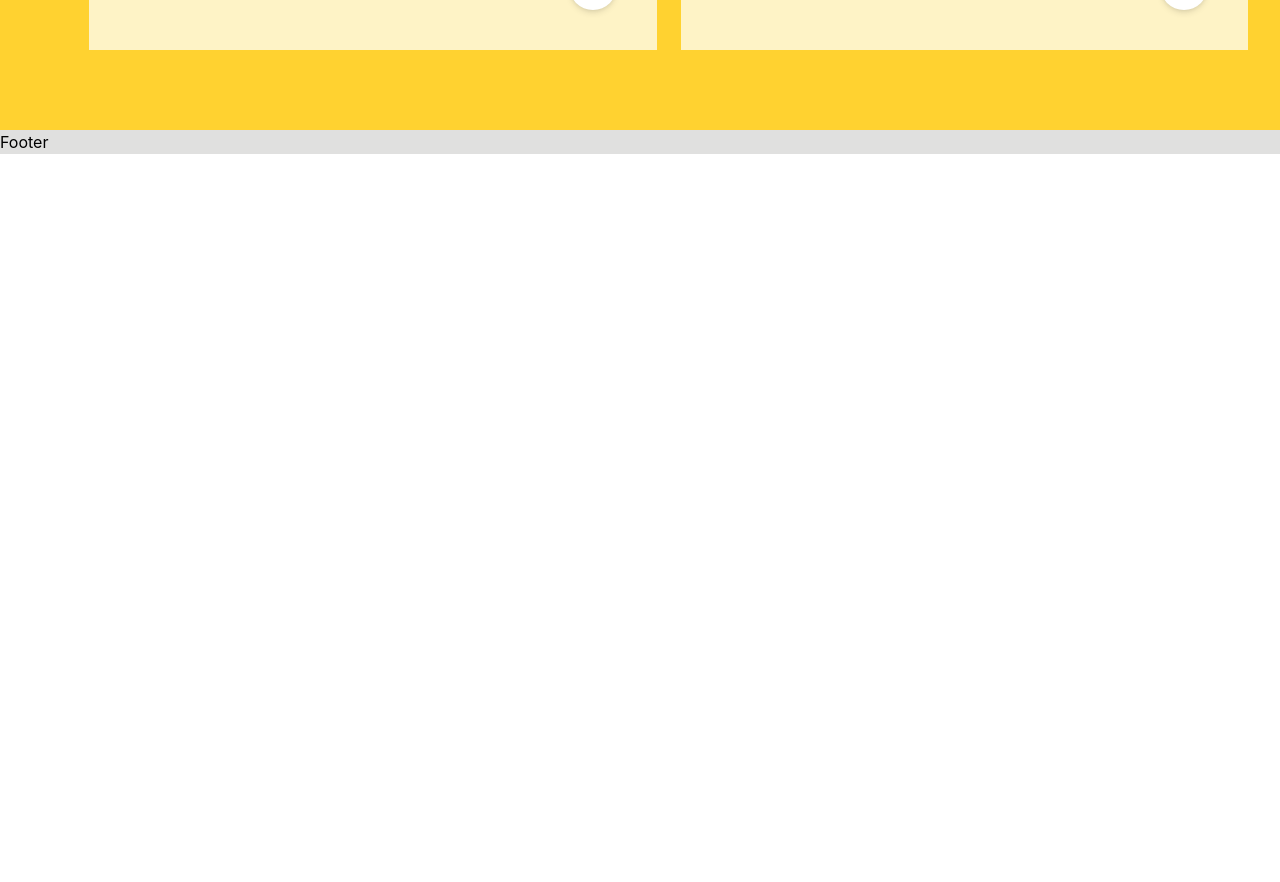
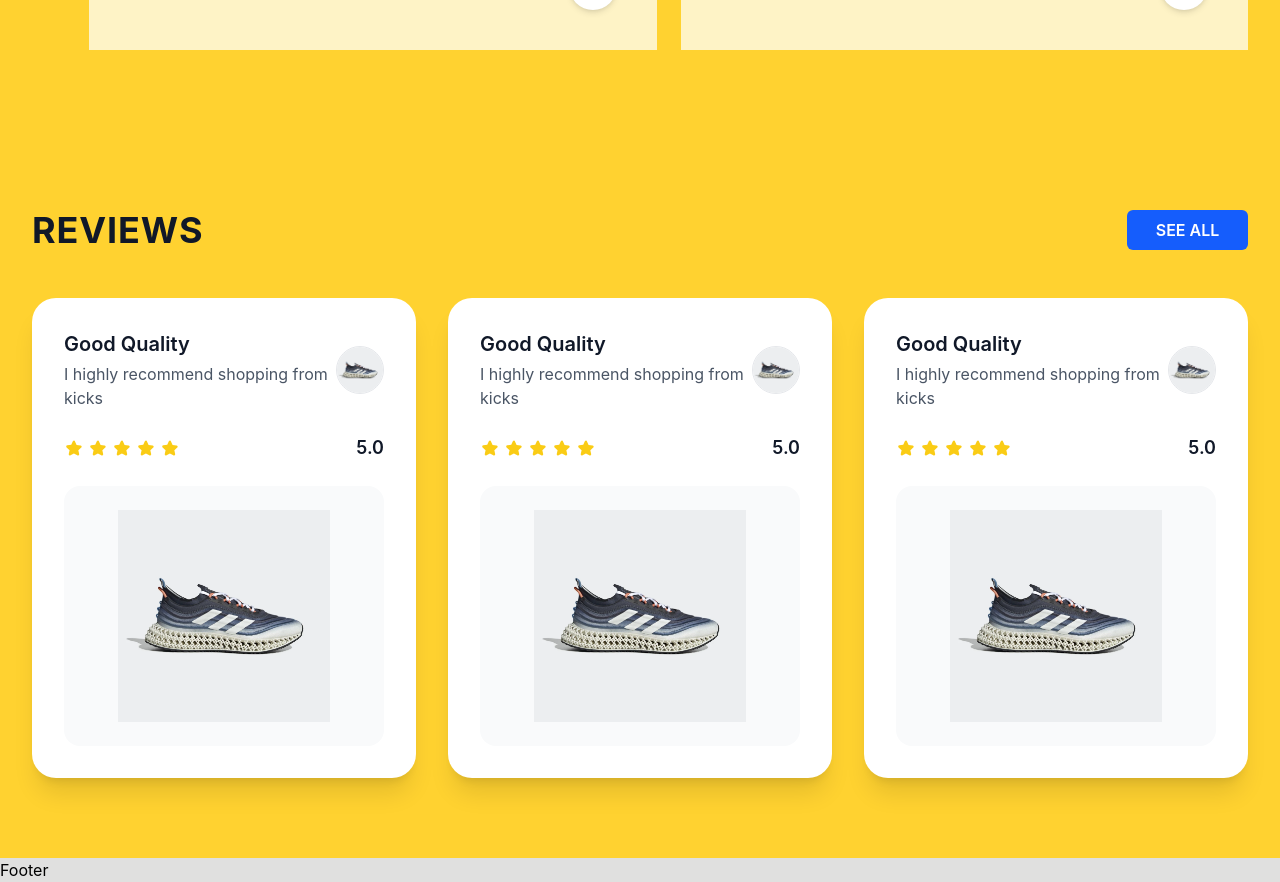
Before and after one commit to tareqhasan382/ecommerce-store, a React (Vite) app: page / in a window 1280 px wide. Shown: the part 2980-3862 px from the top of the page. Before the commit the page ends 3134 px from the top, so only its background shows below. Built offline with nearby package versions, Linux system fonts and the light colour scheme.

Commit message:
design: implement reviews cards layout

```diff
--- a/src/App.tsx
+++ b/src/App.tsx
@@ -2,6 +2,7 @@ import Categories from "./Components/Categories";
 import Container from "./Components/Container";
 import Header from "./Components/Header";
 import Products from "./Components/Products";
+import Reviews from "./Components/Reviews";
 
 function App() {
   return (
@@ -19,6 +20,7 @@ function App() {
       {/* Product List */}
       <Products />
       <Categories/>
+      <Reviews/>
     </Container>
   );
 }
--- /dev/null
+++ b/src/Components/Reviews.tsx
@@ -0,0 +1,74 @@
+import user from "../assets/products/product_001.png";
+import { TiStarFullOutline } from "react-icons/ti";
+
+const reviews = [1, 2, 3];
+
+const Reviews = () => {
+    return (
+        <section className="w-full max-w-[1320px] mx-auto py-20">
+
+            {/* Header */}
+            <div className="flex items-center justify-between mb-12">
+                <h1 className="text-4xl font-rubik font-bold uppercase tracking-wide text-gray-900">
+                    Reviews
+                </h1>
+                <button className="h-10 w-[121px] bg-blue-600 hover:bg-blue-500 transition text-white rounded-md uppercase font-semibold">
+                    See all
+                </button>
+            </div>
+
+            {/* Review Cards */}
+            <div className="grid grid-cols-1 md:grid-cols-2 lg:grid-cols-3 gap-8">
+                {reviews.map((_, index) => (
+                    <div
+                        key={index}
+                        className="bg-white rounded-3xl shadow-xl p-8 flex flex-col justify-between gap-6 hover:shadow-2xl transition duration-300"
+                    >
+                        {/* Top */}
+                        <div className="flex items-center justify-between">
+                            <div>
+                                <h3 className="text-xl font-semibold text-gray-900">
+                                    Good Quality
+                                </h3>
+                                <p className="text-gray-600 mt-1">
+                                    I highly recommend shopping from kicks
+                                </p>
+                            </div>
+                            <img
+                                src={user}
+                                alt="user"
+                                className="w-12 h-12 rounded-full object-cover border border-gray-200"
+                            />
+                        </div>
+
+                        {/* Rating */}
+                        <div className="flex items-center justify-between">
+                            <div className="flex gap-1">
+                                <TiStarFullOutline size={20} color="#FACC15" />
+                                <TiStarFullOutline size={20} color="#FACC15" />
+                                <TiStarFullOutline size={20} color="#FACC15" />
+                                <TiStarFullOutline size={20} color="#FACC15" />
+                                <TiStarFullOutline size={20} color="#FACC15" />
+                            </div>
+                            <span className="text-lg font-semibold text-gray-900">
+                                5.0
+                            </span>
+                        </div>
+
+                        {/* Product Image */}
+                        <div className="w-full h-[260px] bg-gray-50 rounded-2xl flex items-center justify-center overflow-hidden">
+                            <img
+                                src={user}
+                                alt="product"
+                                className="w-full h-full object-contain p-6"
+                            />
+                        </div>
+                    </div>
+                ))}
+            </div>
+
+        </section>
+    );
+};
+
+export default Reviews;
```
